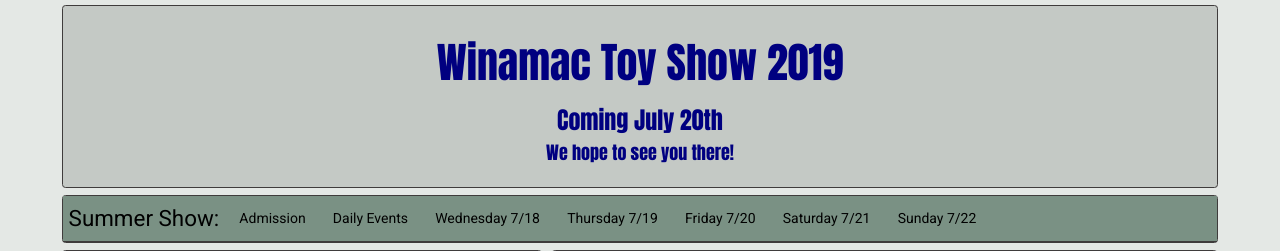
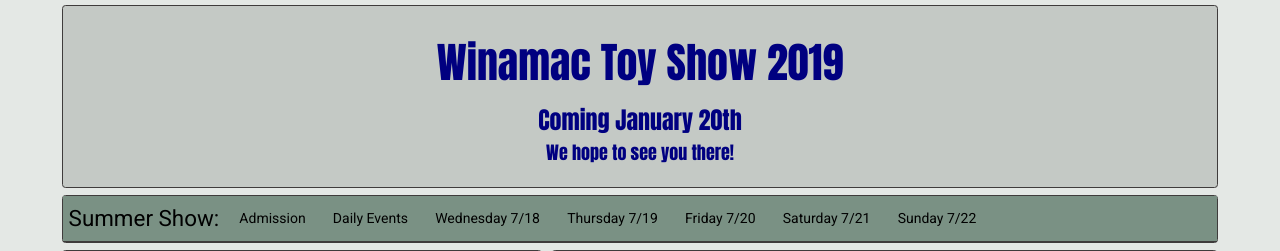
Before and after one commit to hckscripter6/winamacpowershow-flask, a Flask app: page / in a window 1280 px wide. Shown: the part 654-905 px from the top of the page. Run offline with Flask 2, Linux system fonts and the light colour scheme; data that the repository does not hold is empty; some libraries are stand-ins or nearby versions; some web fonts are replaced.

Commit message:
fix month

```diff
--- a/templates/index.html
+++ b/templates/index.html
@@ -24,7 +24,7 @@ Winamac Power From The Past
 <a href="{{ url_for('toy_show') }}">
 	<div class="toy-show-banner">
 		<h2>Winamac Toy Show 2019</h2>
-		<h3>Coming July 20th</h3>
+		<h3>Coming January 20th</h3>
 		<h4>We hope to see you there!</h4>
 	</div>
 </a>
```
